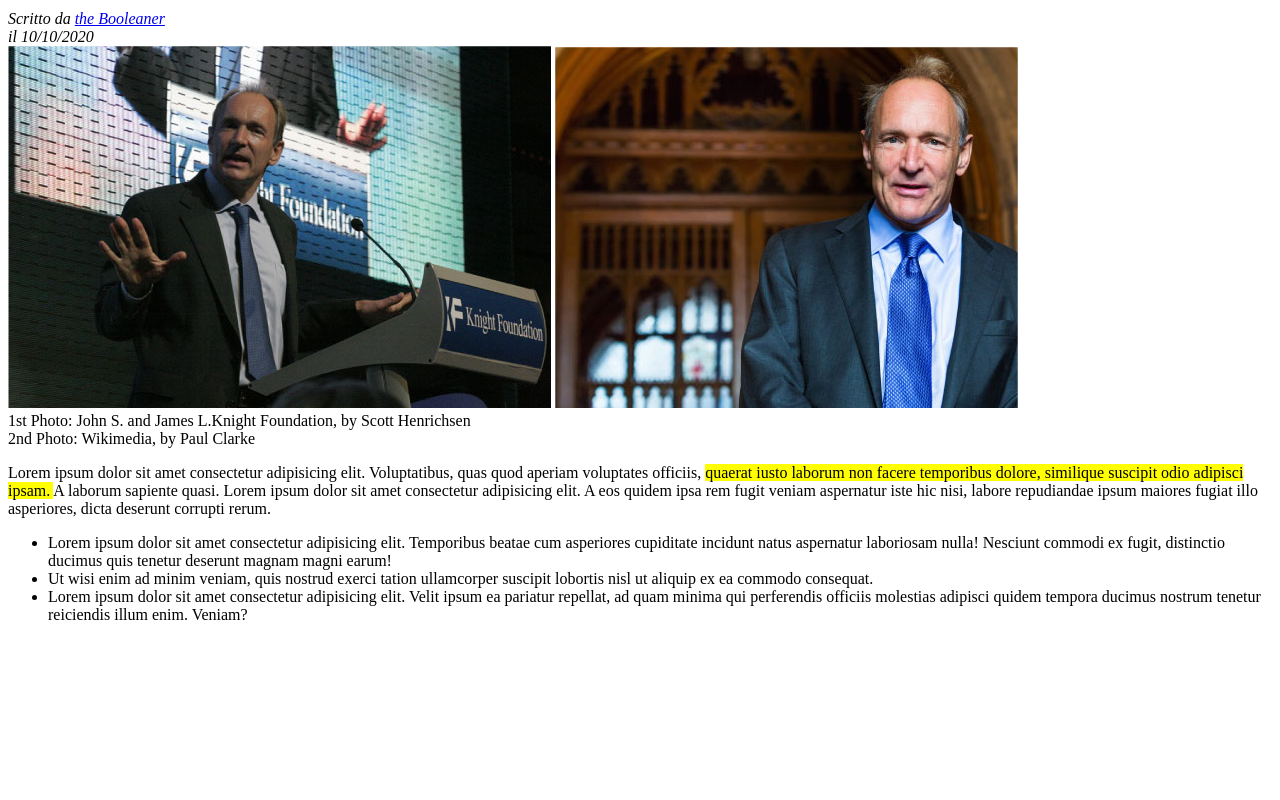
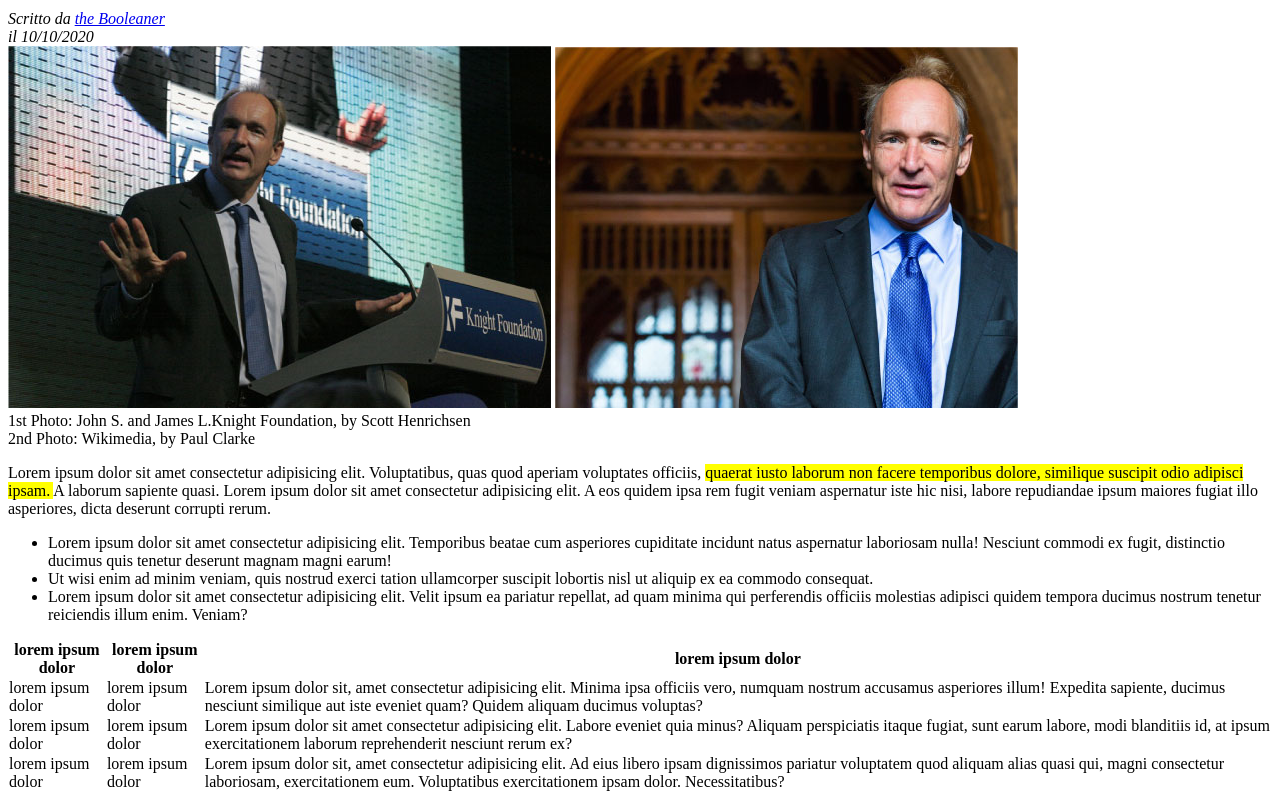
Before and after one commit to Giuseppe-Cara/html-css-booleaner, a plain HTML site: page index.html in a window 1280 px wide. Shown: the part 440-1240 px from the top of the page. Before the commit the page ends 1080 px from the top, so only its background shows below. Drawn offline with Linux system fonts and the light colour scheme.

Commit message:
add table

```diff
--- a/css/style.css
+++ b/css/style.css
@@ -1,3 +1,7 @@
 .page-header {
     background-image: url(../img/pattern.png);
 }
+table {
+    border-collapse: collapse;
+    width: 100%;
+}
--- a/index.html
+++ b/index.html
@@ -9,7 +9,7 @@
 </head>
 
 <body>
-    <header class=".page-header">
+    <header class="page-header">
         <img class="logo" src="/img/logo.svg" alt="pattern">
     </header>
     <header class="header-info">
@@ -19,7 +19,7 @@
         <img src="img/tim-1.jpg" alt="tim-1">
         <img src="img/tim-2.jpg" alt="tim-2">
     </header>
-    <span>1st Photo: John S. and James L.Knight Foundation, by Scott Henrichsen <br> 2nd Photo: Wikimedia, by Paul
+    <span class="text color">1st Photo: John S. and James L.Knight Foundation, by Scott Henrichsen <br> 2nd Photo: Wikimedia, by Paul
         Clarke</span>
     <p>Lorem ipsum dolor sit amet consectetur adipisicing elit. Voluptatibus, quas quod aperiam voluptates officiis, <mark>quaerat iusto laborum non facere temporibus dolore, similique suscipit odio adipisci ipsam. </mark>A laborum sapiente quasi. Lorem ipsum dolor sit amet consectetur adipisicing elit. A eos quidem ipsa rem fugit veniam aspernatur iste hic nisi, labore repudiandae ipsum maiores fugiat illo asperiores, dicta deserunt corrupti rerum.</p>
   <ul>
@@ -27,7 +27,32 @@
     <li>Ut wisi enim ad minim veniam, quis nostrud exerci tation ullamcorper suscipit lobortis nisl ut aliquip ex ea commodo consequat.</li>
     <li>Lorem ipsum dolor sit amet consectetur adipisicing elit. Velit ipsum ea pariatur repellat, ad quam minima qui perferendis officiis molestias adipisci quidem tempora ducimus nostrum tenetur reiciendis illum enim. Veniam?</li>
   </ul>
-
+  <table class="tabella" >
+    <thead>
+      <tr class="celeste chiaro">
+        <th>lorem ipsum dolor</th>
+        <th>lorem ipsum dolor</th>
+        <th>lorem ipsum dolor</th>
+      </tr>
+    </thead>
+    <tbody>
+      <tr class="celeste scuro">
+        <td>lorem ipsum dolor</td>
+        <td>lorem ipsum dolor</td>
+        <td>Lorem ipsum dolor sit, amet consectetur adipisicing elit. Minima ipsa officiis vero, numquam nostrum accusamus asperiores illum! Expedita sapiente, ducimus nesciunt similique aut iste eveniet quam? Quidem aliquam ducimus voluptas?</td>
+      </tr>
+      <tr class="bianco">
+        <td>lorem ipsum dolor</td>
+        <td>lorem ipsum dolor</td>
+        <td>Lorem ipsum dolor sit amet consectetur adipisicing elit. Labore eveniet quia minus? Aliquam perspiciatis itaque fugiat, sunt earum labore, modi blanditiis id, at ipsum exercitationem laborum reprehenderit nesciunt rerum ex?</td>
+      </tr>
+      <tr class="celeste scuro">
+        <td>lorem ipsum dolor</td>
+        <td>lorem ipsum dolor</td>
+        <td>Lorem ipsum dolor sit, amet consectetur adipisicing elit. Ad eius libero ipsam dignissimos pariatur voluptatem quod aliquam alias quasi qui, magni consectetur laboriosam, exercitationem eum. Voluptatibus exercitationem ipsam dolor. Necessitatibus?</td>
+      </tr>
+    </tbody>
+  </table>
 
 </body>
 
```
